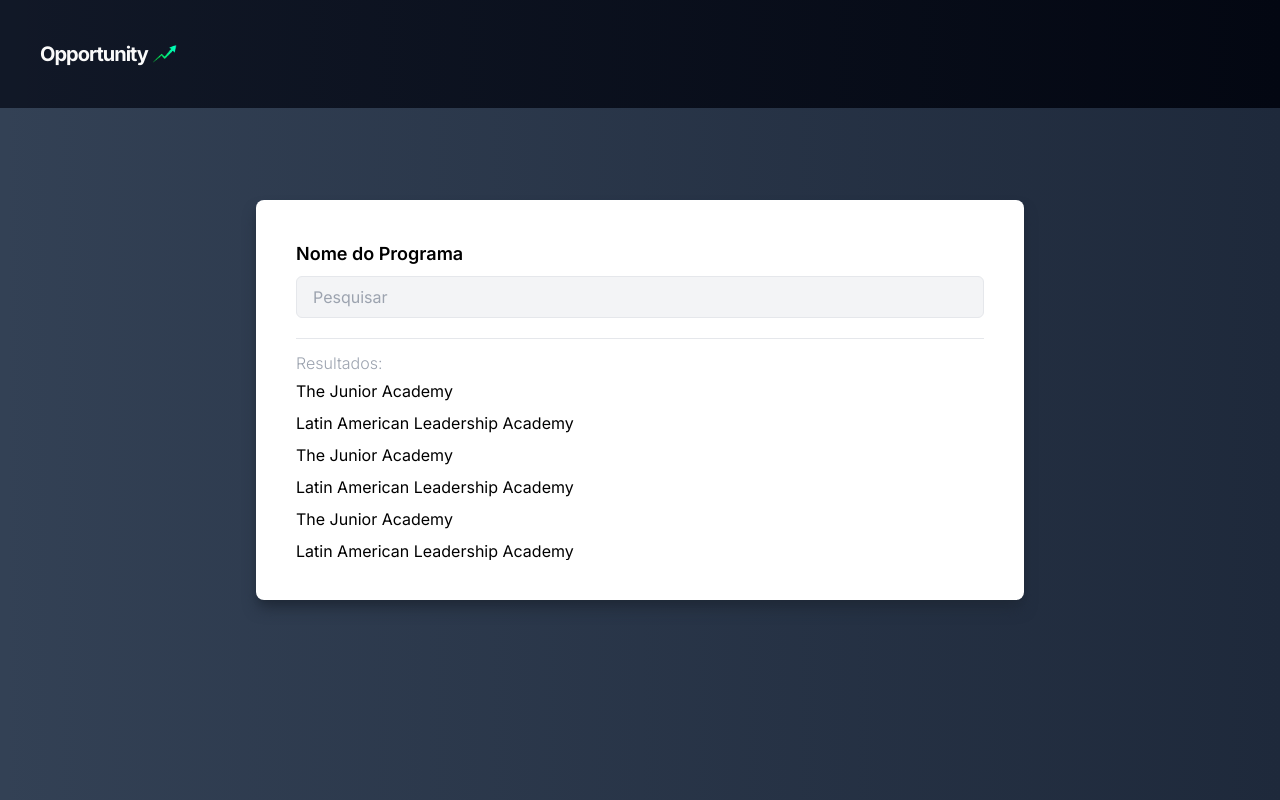
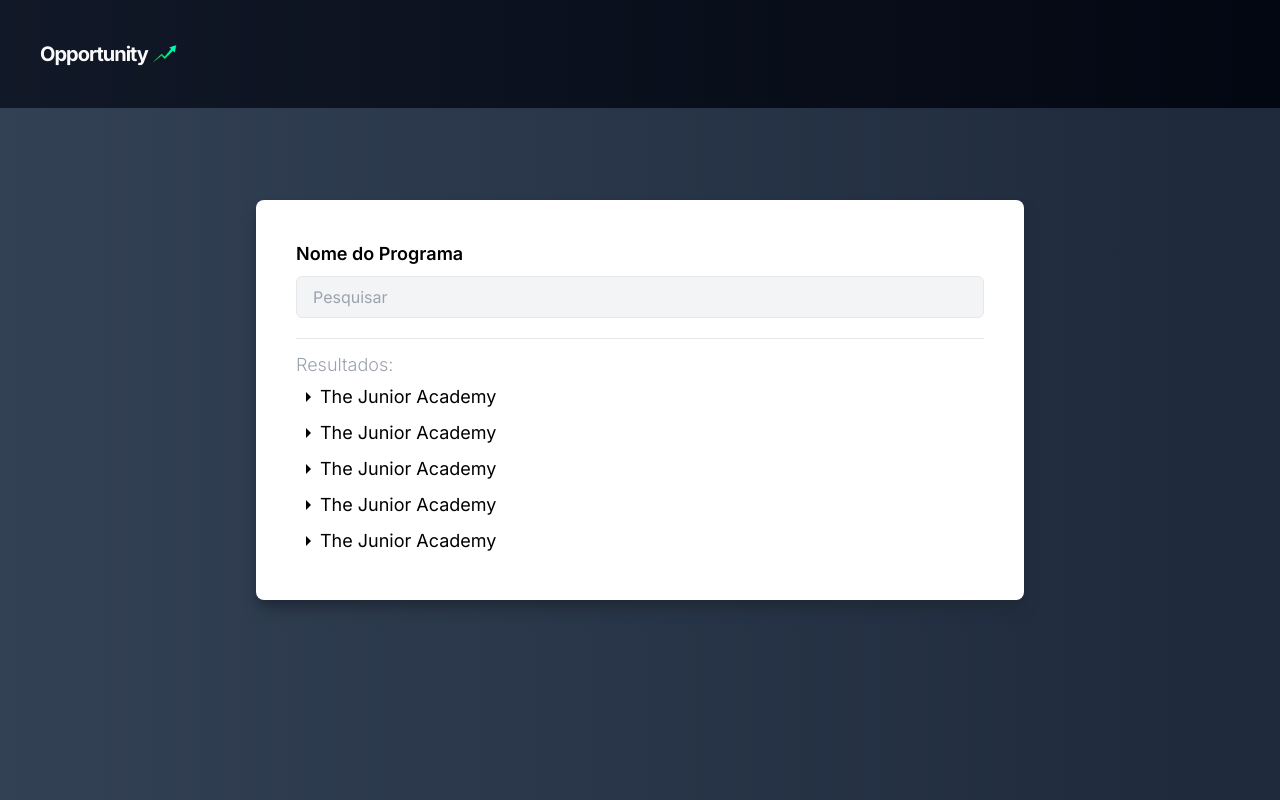
Before and after one commit to 0thigs/Opportunity, a Next.js app: page /main in a window 1280 px wide. Built offline with nearby package versions, Linux system fonts and the light colour scheme.

Commit message:
Feat: Toggle added

```diff
--- a/package.json
+++ b/package.json
@@ -9,6 +9,10 @@
     "lint": "next lint"
   },
   "dependencies": {
+    "@emotion/react": "^11.11.1",
+    "@emotion/styled": "^11.11.0",
+    "@mui/icons-material": "^5.14.9",
+    "@mui/material": "^5.14.10",
     "autoprefixer": "10.4.16",
     "eslint": "8.50.0",
     "eslint-config-next": "13.5.2",
--- a/src/app/components/item.jsx
+++ b/src/app/components/item.jsx
@@ -1,12 +1,35 @@
-import React from 'react';
-import Link from "next/link";
+"use client"
+import React, { useState } from 'react';
+import ArrowRightIcon from '@mui/icons-material/ArrowRight';
+import ArrowDropDownIcon from '@mui/icons-material/ArrowDropDown';
 
-export default function Item({ name, url }) {
+export default function Item({ name, description, url}) {
+
+    const [visible, setVisible] = useState(false)
+
     return (
-        <li className="">
-            <Link href={url}>
-                {name}
-            </Link>
+        <li className="flex justify-center items-start flex-col gap-1">
+            <div>
+                <button onClick={() => { setVisible(!visible) }} className='flex justify-center items-center'>
+                {visible?<ArrowDropDownIcon/>:<ArrowRightIcon />}
+                    <p className='text-lg'>
+                        {name}
+                    </p>
+                </button>
+            </div>
+            {visible ?
+                <div className='bg-slate-400 w-2/4 min-w-max p-3 rounded-sm'>
+                    <p className='font-semibold'>
+                        {name}
+                    </p>
+                    <p>
+                        {description}
+                    </p>
+                    <button>
+                        Ir para o site
+                    </button>
+                </div>
+                : null}
         </li>
     );
 }
--- a/src/app/main/page.jsx
+++ b/src/app/main/page.jsx
@@ -11,24 +11,25 @@ export default function Main() {
         </h1>
         <Image src={Logo} width={25} alt="Picture of the author" />
       </header>
-      <main className="bg-white rounded-lg p-10 w-3/5 h-3/6 min-w-min shadow-lg shadow-gray-800 flex flex-col">
+      <main className="bg-white rounded-lg p-10 w-3/5 h-3/6 min-w-[350px] shadow-lg shadow-gray-800 flex flex-col">
         <div className="flex flex-col justify-center gap-2 border-b pb-5">
           <p className="text-lg font-semibold">
             Nome do Programa
           </p>
           <input type="text" className="outline-none bg-gray-100 rounded-md py-2 px-4 text-md border" placeholder="Pesquisar"/>
         </div>
-        <section className="pt-3 h-full overflow-y-auto">
-          <p className="font-light text-gray-400 pb-1">
+        <section className="pt-3 h-full overflow-auto">
+          <p className="font-light text-gray-400 pb-1 text-lg">
             Resultados:
           </p>
           <ul className="flex flex-col gap-2">
-            <Item name="The Junior Academy" url="#"/>
-            <Item name="Latin American Leadership Academy" url="#"/>
-            <Item name="The Junior Academy" url="#"/>
-            <Item name="Latin American Leadership Academy" url="#"/>
-            <Item name="The Junior Academy" url="#"/>
-            <Item name="Latin American Leadership Academy" url="#"/>
+            <Item name="The Junior Academy" description={"Descrição"}/>
+            <Item name="The Junior Academy" description={"Descrição"}/>
+            <Item name="The Junior Academy" description={"Descrição"}/>
+            <Item name="The Junior Academy" description={"Descrição"}/>
+            <Item name="The Junior Academy" description={"Descrição"}/>
+            <Item name="The Junior Academy" description={"Descrição"}/>
+
           </ul>
         </section>
       </main>
```
Also changed, not shown: 1 other file (tests, documents, lock files or other folders).
